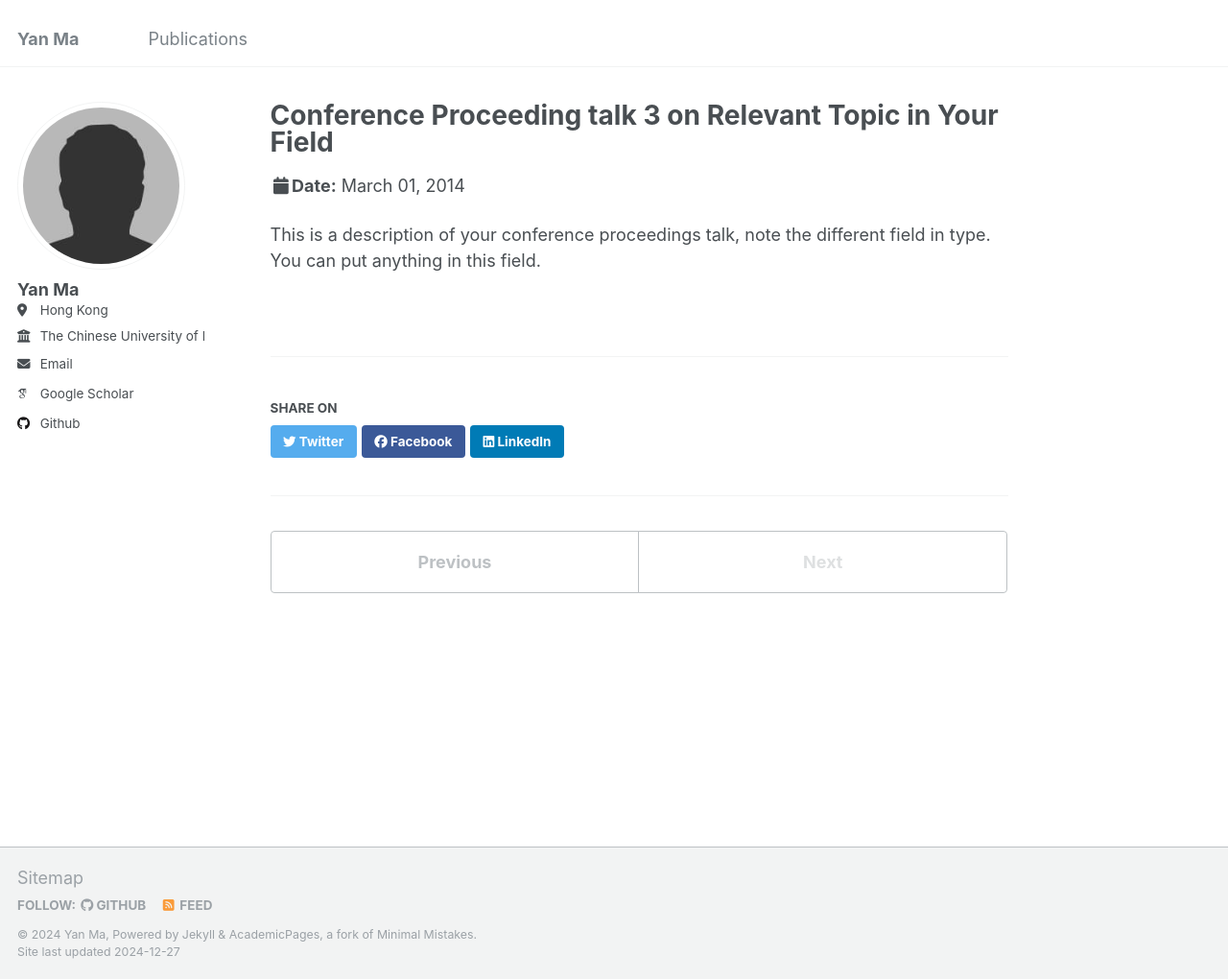
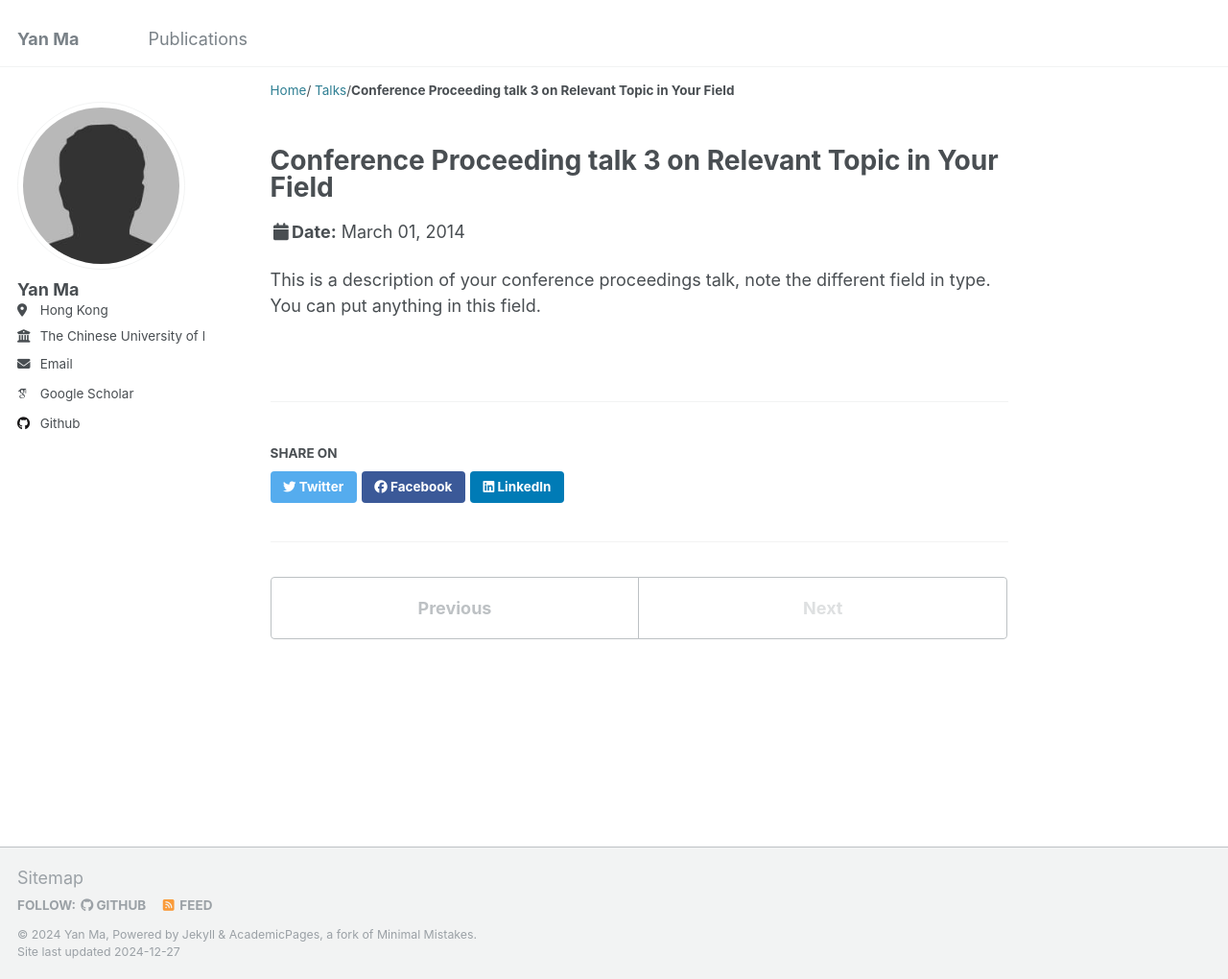
Before and after one commit to ILoveCorn/ILoveCorn.github.io, a Jekyll site: the page built from _talks/2014-03-01-talk-3.md, in a window 1280 px wide and 1020 px high. Shown: the whole window at 96% size. Built offline with Jekyll 4.4.1, drawn with Linux system fonts in a browser that asks for light colours; some web fonts are replaced; part of the change alters nothing that is shown.

```diff
--- a/_config.yml
+++ b/_config.yml
@@ -32,7 +32,7 @@ author:
 
   # Academic websites
   arxiv            : # URL - Update with the correct link to your profile
-  googlescholar    : "https://scholar.google.com/citations?user=PS_CX0AAAAAJ"
+  googlescholar    : "https://scholar.google.com/citations?user=H2TMh68AAAAJ"
   impactstory      : # URL
   orcid            : # URL
   semantic         : # URL
@@ -85,7 +85,7 @@ publication_category:
 
 # Site Settings
 teaser                   :  # filename of teaser fallback teaser image placed in /images/, .e.g. "500x300.png"
-breadcrumbs              : false # true, false (default)
+breadcrumbs              : true # true, false (default)
 words_per_minute         : 160
 future                   : false
 read_more                : "disabled" # if enabled, adds "Read more" links to excerpts
```
